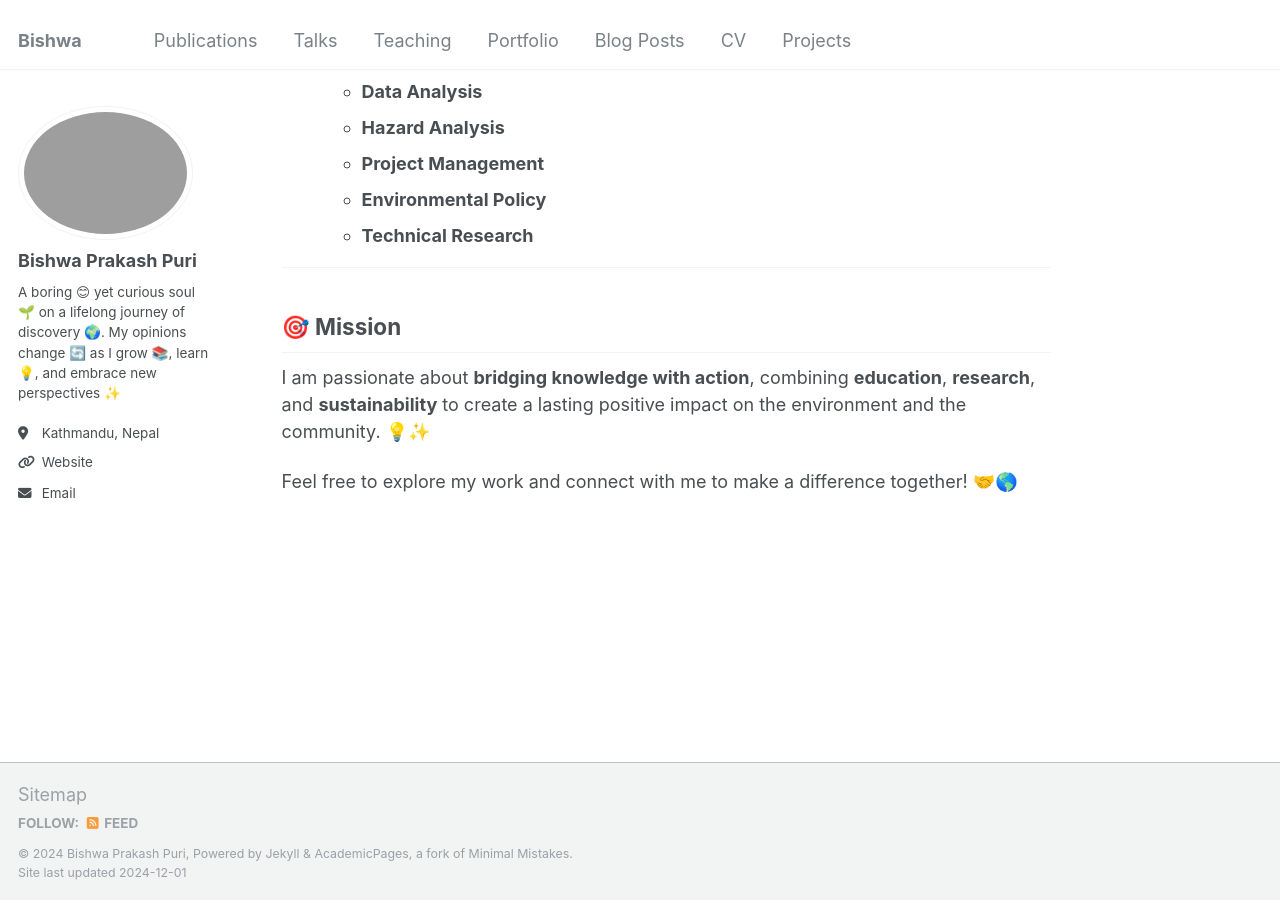
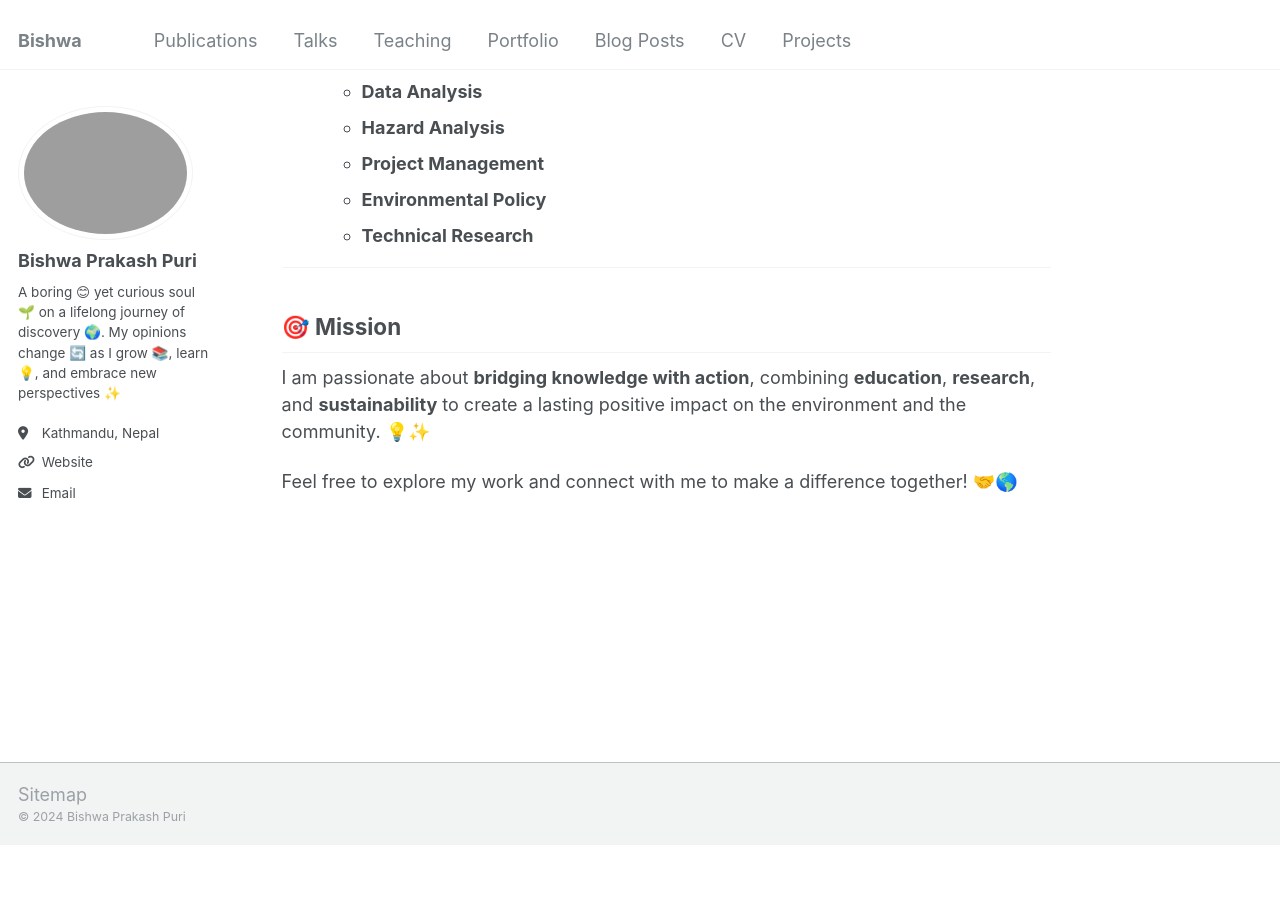
Before and after one commit to workBishwa/imBishwa, a Jekyll site: the page built from _pages/about.md, in a window 1280 px wide and 900 px high, scrolled down 1039 px. Built offline with Jekyll 4.4.1, drawn with Linux system fonts in a browser that asks for light colours; after the commit the page ends 1883 px from its top, so only the background shows below that.

Commit message:
footer_update

```diff
--- a/_includes/footer.html
+++ b/_includes/footer.html
@@ -1,25 +1,6 @@
 {% include base_path %}
 
-{% if site.author.github or site.author.bitbucket or site.atom_feed.hide != true %}
-<div class="page__footer-follow">
-  <ul class="social-icons">
-    {% if site.data.ui-text[site.locale].follow_label %}
-      <li><strong>{{ site.data.ui-text[site.locale].follow_label }}</strong></li>
-    {% endif %}
-    {% if site.author.github %}
-      <li><a href="http://github.com/{{ site.author.github }}"><i class="fab fa-github" aria-hidden="true"></i> GitHub</a></li>
-    {% endif %}
-    {% if site.author.bitbucket %}
-      <li><a href="http://bitbucket.org/{{ site.author.bitbucket }}"><i class="fab fa-bitbucket" aria-hidden="true"></i> Bitbucket</a></li>
-    {% endif %}
-    {% if site.atom_feed.hide != true %}
-    <li><a href="{% if site.atom_feed.path %}{{ site.atom_feed.path }}{% else %}{{ base_path }}/feed.xml{% endif %}"><i class="fa fa-fw fa-rss-square" aria-hidden="true"></i> {{ site.data.ui-text[site.locale].feed_label | default: "Feed" }}</a></li>
-    {% endif %}
-  </ul>
-</div>
-{% endif %}
 
 <div class="page__footer-copyright">
-  &copy; {{ site.time | date: '%Y' }} {{ site.name | default: site.title }}, {{ site.data.ui-text[site.locale].powered_by | default: "Powered by" }} <a href="http://jekyllrb.com" rel="nofollow">Jekyll</a> &amp; <a href="https://github.com/academicpages/academicpages.github.io">AcademicPages</a>, a fork of <a href="https://mademistakes.com/work/minimal-mistakes-jekyll-theme/" rel="nofollow">Minimal Mistakes</a>.<br />
-  Site last updated {{ "now" | date: '%Y-%m-%d' %}}
+  &copy; {{ site.time | date: '%Y' }} {{ site.name | default: site.title }}
 </div>
```
